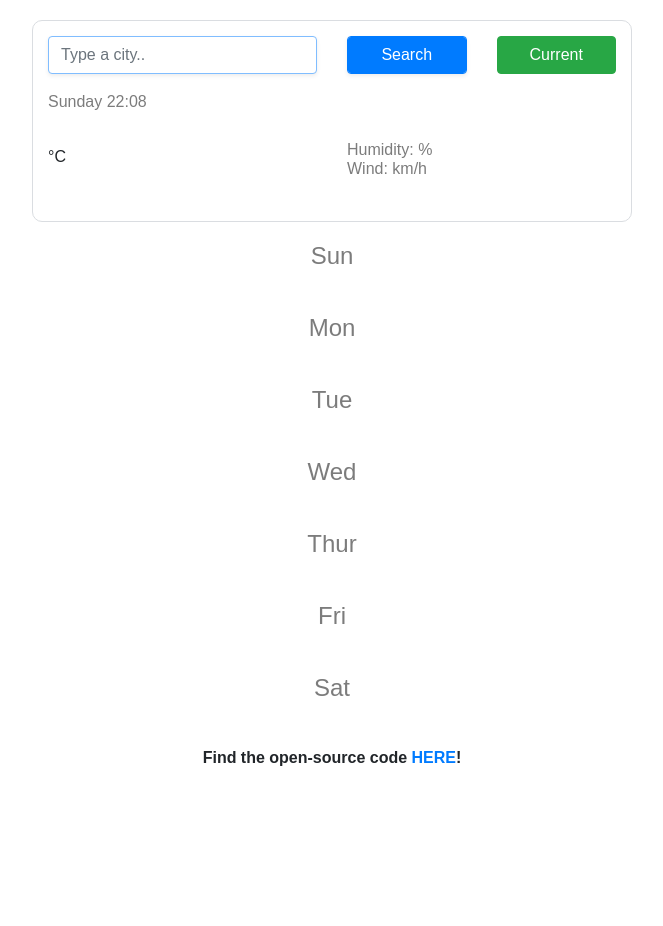
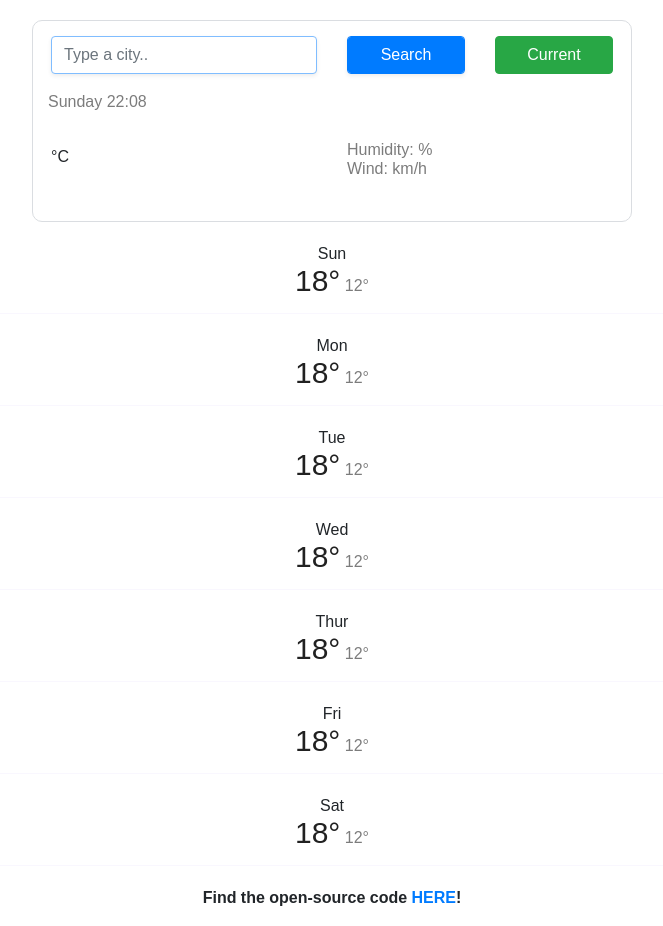
Before and after one commit to atostenson13/fullweatherapp, a plain HTML site: page index.html in a window 1280 px wide. Shown: the whole page, without its empty margins (308-971 px from the left). Before the commit the page ends 800 px from the top, so only its background shows below. Drawn offline with nearby package versions, Linux system fonts and the light colour scheme; no server answers.

Commit message:
Updated Weather Columns
Changed the display of the weather columns.

```diff
--- a/index.html
+++ b/index.html
@@ -73,15 +73,33 @@ p {
     text-align: center;
     font-weight: bold;
 }
+
+.forecast-temperature-max {
+   color: rgb(33, 33, 33);
+  font-size: 30px;
+  font-weight: 400;
+  line-height: 1;
+}
+.forecast-temperature-min {
+  color: #7c7c7c;
+}
 .WeatherForecast {
-   color: #7c7c7c;
-  font-size: 24px;
-  font-weight: 100;
-  line-height: 28px;
-  margin: 0;
-  text-align: center;
+    border-bottom: 1px solid #f9f7fe;
+    display: block;
+    margin: 20px;
+    padding-bottom: 15px;
+    text-align: center;
+    border-radius: 10px;
 }
-
+.row {
+    --bs-gutter-x: 1.5rem;
+    --bs-gutter-y: 0;
+    display: flex;
+    flex-wrap: wrap;
+    margin-left: calc(var(--bs-gutter-x)*-.5);
+    margin-right: calc(var(--bs-gutter-x)*-.5);
+    margin-top: calc(var(--bs-gutter-y)*-1);
+}
     </Style>
   </head>
 
@@ -144,10 +162,9 @@ p {
       <div class="col">
           <div class="WeatherForecastPreview">
           <div class="forecast-time">Sun</div>
-          <canvas width="38" height="38">
             <div class="forecast-temperature">
             <span class="forecast-temperature-max">18°</span>
-            <span class="forecast-temperature-min">12°/span>
+            <span class="forecast-temperature-min">12°</span>
             </div>
           </div>
         </div>
@@ -157,10 +174,9 @@ p {
       <div class="col">
         <div class="WeatherForecastPreview">
           <div class="forecast-time">Mon</div>
-          <canvas width="38" height="38">
             <div class="forecast-temperature">
             <span class="forecast-temperature-max">18°</span>
-            <span class="forecast-temperature-min">12°/span>
+            <span class="forecast-temperature-min">12°</span>
             </div>
           </div>
         </div>
@@ -170,10 +186,9 @@ p {
       <div class="col">
         <div class="WeatherForecastPreview">
           <div class="forecast-time">Tue</div>
-          <canvas width="38" height="38">
             <div class="forecast-temperature">
             <span class="forecast-temperature-max">18°</span>
-            <span class="forecast-temperature-min">12°/span>
+            <span class="forecast-temperature-min">12°</span>
             </div>
           </div>
         </div>
@@ -183,10 +198,9 @@ p {
       <div class="col">
         <div class="WeatherForecastPreview">
           <div class="forecast-time">Wed</div>
-          <canvas width="38" height="38">
             <div class="forecast-temperature">
             <span class="forecast-temperature-max">18°</span>
-            <span class="forecast-temperature-min">12°/span>
+            <span class="forecast-temperature-min">12°</span>
             </div>
           </div>
         </div>
@@ -196,10 +210,9 @@ p {
       <div class="col">
         <div class="WeatherForecastPreview">
           <div class="forecast-time">Thur</div>
-          <canvas width="38" height="38">
             <div class="forecast-temperature">
             <span class="forecast-temperature-max">18°</span>
-            <span class="forecast-temperature-min">12°/span>
+            <span class="forecast-temperature-min">12°</span>
             </div>
           </div>
         </div>
@@ -209,10 +222,9 @@ p {
       <div class="col">
         <div class="WeatherForecastPreview">
           <div class="forecast-time">Fri</div>
-          <canvas width="38" height="38">
             <div class="forecast-temperature">
             <span class="forecast-temperature-max">18°</span>
-            <span class="forecast-temperature-min">12°/span>
+            <span class="forecast-temperature-min">12°</span>
             </div>
           </div>
         </div>
@@ -222,10 +234,9 @@ p {
       <div class="col">
         <div class="WeatherForecastPreview">
           <div class="forecast-time">Sat</div>
-          <canvas width="38" height="38">
             <div class="forecast-temperature">
             <span class="forecast-temperature-max">18°</span>
-            <span class="forecast-temperature-min">12°/span>
+            <span class="forecast-temperature-min">12°</span>
             </div>
           </div>
         </div>
```
